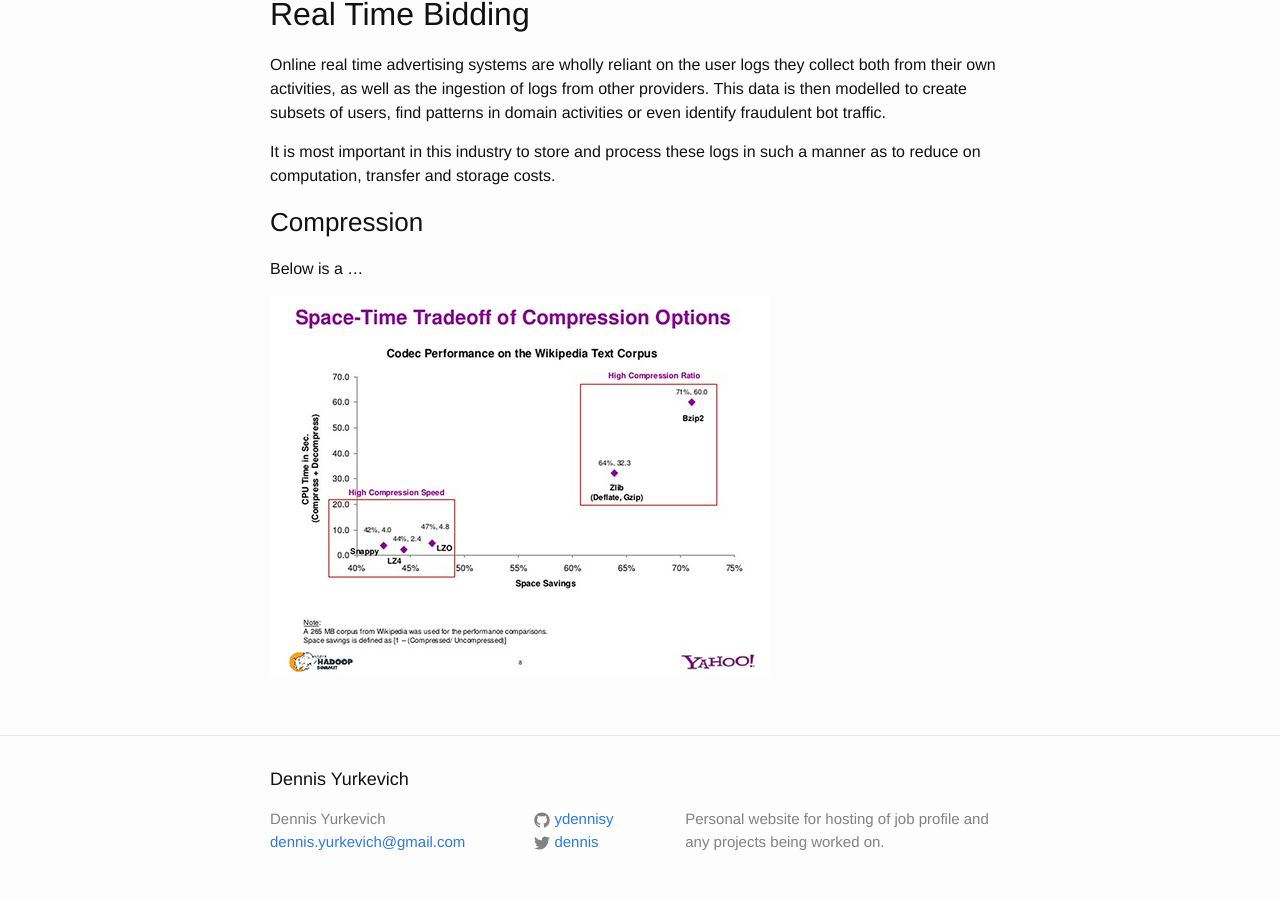
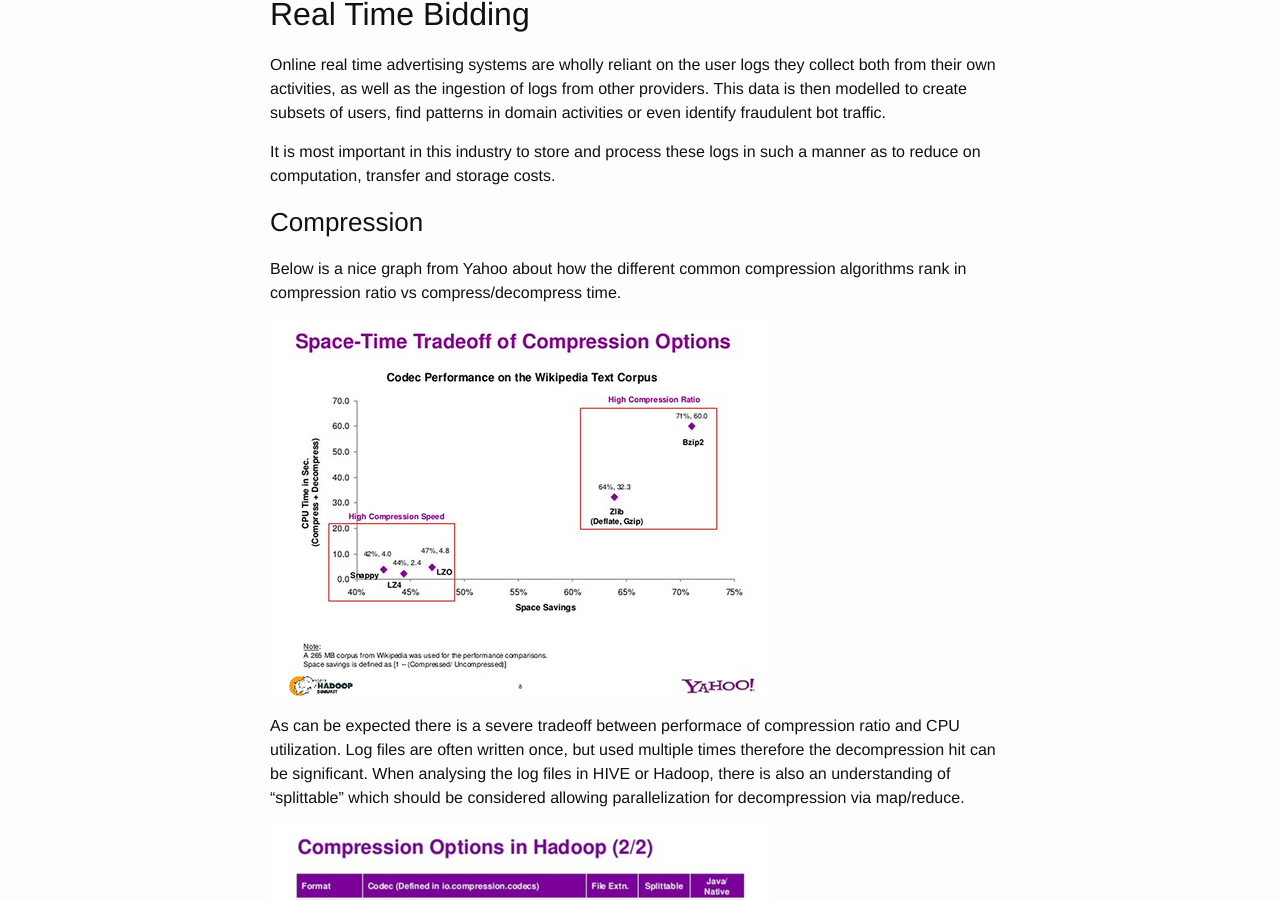
Before and after one commit to ydennisy/ydennisy.github.io, a Jekyll site: the page built from _posts/2016-12-06-compression-storage-log-files.markdown, in a window 1280 px wide and 900 px high, scrolled down 297 px. Built offline with Jekyll 4.4.1, drawn with Linux system fonts in a browser that asks for light colours.

Commit message:
Update 2016-12-06-compression-storage-log-files.markdown

```diff
--- a/_posts/2016-12-06-compression-storage-log-files.markdown
+++ b/_posts/2016-12-06-compression-storage-log-files.markdown
@@ -13,6 +13,10 @@ It is most important in this industry to store and process these logs in such a
 
 ### Compression
 
-Below is a ...
+Below is a nice graph from Yahoo about how the different common compression algorithms rank in compression ratio vs compress/decompress time.
 
 ![space time tradeoff compression options]({{ site.github.url }}/images/yahoo-compression.png "Space-Time Tradeoff Compression")
+
+As can be expected there is a severe tradeoff between performace of compression ratio and CPU utilization. Log files are often written once, but used multiple times therefore the decompression hit can be significant. When analysing the log files in HIVE or Hadoop, there is also an understanding of "splittable" which should be considered allowing parallelization for decompression via map/reduce.
+
+![compression options in hadoop]({{ site.github.url }}/images/yahoo-compression-algos.png "Compression Options in Hadoop")
```
